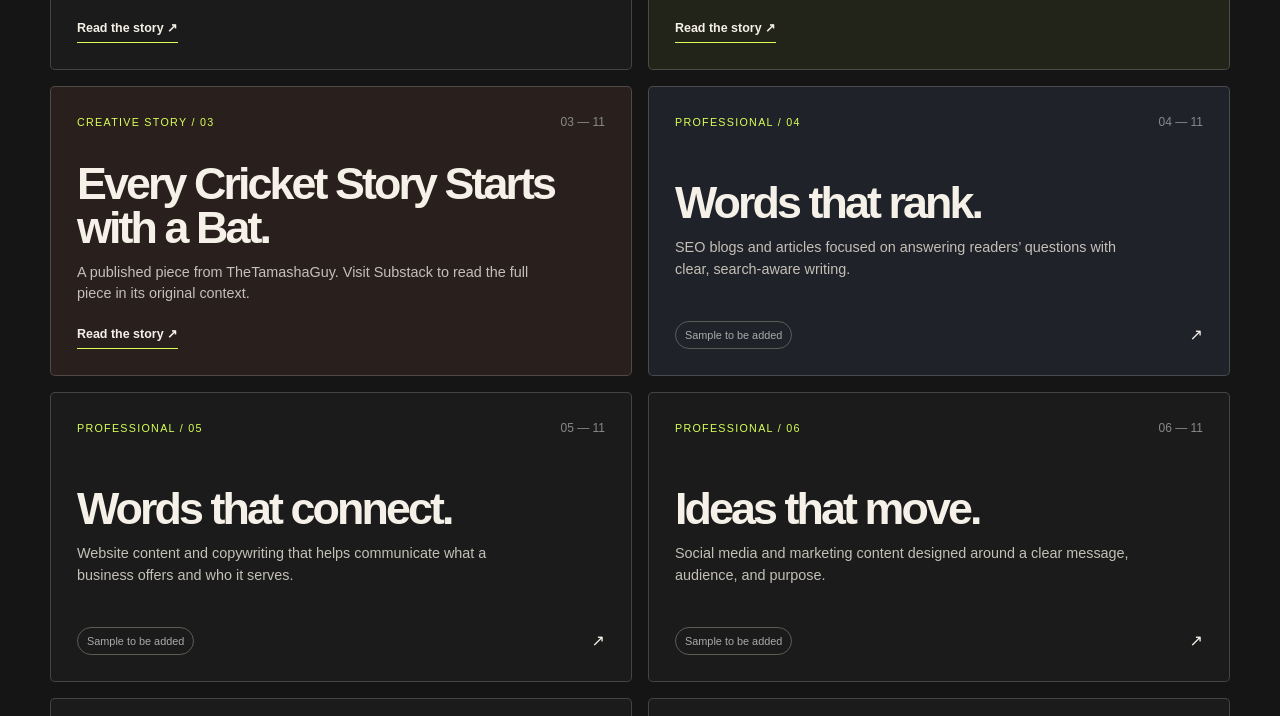
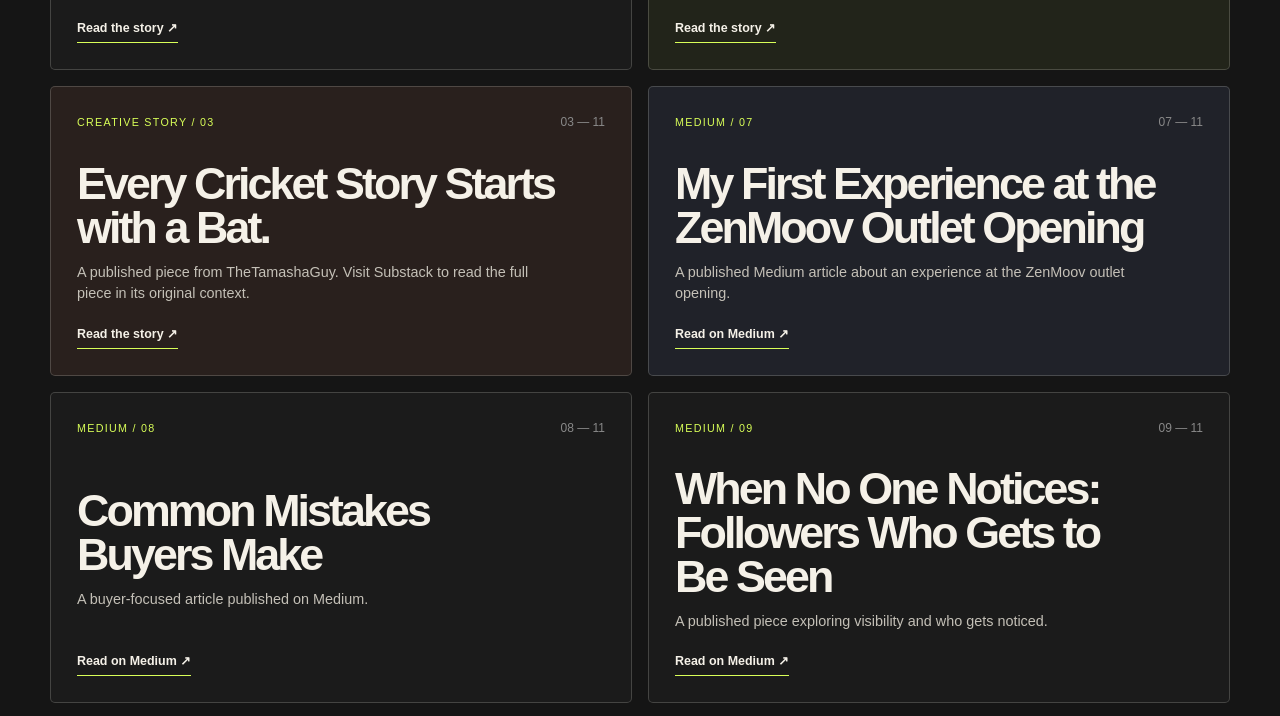
Before and after one commit to spideysskill-debug/spideysskill-debug.github.io, a plain HTML site: page index.html in a window 1280 px wide. Shown: the part 1525-2241 px from the top of the page. Drawn offline with Linux system fonts and the light colour scheme.

Commit message:
Update index.html

```diff
--- a/index.html
+++ b/index.html
@@ -39,9 +39,6 @@
     <article class="project reveal" data-category="creative"><div class="project-top"><span class="tag">Creative story / 01</span><span class="num">01 — 11</span></div><div><h3>A Child with 10rs.</h3><p>A published piece from TheTamashaGuy. Open the story to experience the writing in its original form.</p></div><div class="project-bottom"><a class="project-link" href="https://thetamashaguy.substack.com/p/a-child-with-10rs?r=86kglc&utm_campaign=post&utm_medium=web" target="_blank" rel="noopener noreferrer">Read the story ↗</a></div></article>
     <article class="project reveal" data-category="creative"><div class="project-top"><span class="tag">Creative story / 02</span><span class="num">02 — 11</span></div><div><h3>The Dumb Fuck Client.</h3><p>A published piece from TheTamashaGuy. Read the original to explore the voice, perspective, and storytelling.</p></div><div class="project-bottom"><a class="project-link" href="https://thetamashaguy.substack.com/p/the-dumb-fuck-client?r=86kglc&utm_campaign=post&utm_medium=web" target="_blank" rel="noopener noreferrer">Read the story ↗</a></div></article>
     <article class="project reveal" data-category="creative"><div class="project-top"><span class="tag">Creative story / 03</span><span class="num">03 — 11</span></div><div><h3>Every Cricket Story Starts with a Bat.</h3><p>A published piece from TheTamashaGuy. Visit Substack to read the full piece in its original context.</p></div><div class="project-bottom"><a class="project-link" href="https://thetamashaguy.substack.com/p/every-cricket-story-starts-with-a?r=86kglc&utm_campaign=post&utm_medium=web" target="_blank" rel="noopener noreferrer">Read the story ↗</a></div></article>
-    <article class="project reveal" data-category="professional"><div class="project-top"><span class="tag">Professional / 04</span><span class="num">04 — 11</span></div><div><h3>Words that rank.</h3><p>SEO blogs and articles focused on answering readers’ questions with clear, search-aware writing.</p></div><div class="project-bottom"><span class="soon">Sample to be added</span><span aria-hidden="true">↗</span></div></article>
-    <article class="project reveal" data-category="professional"><div class="project-top"><span class="tag">Professional / 05</span><span class="num">05 — 11</span></div><div><h3>Words that connect.</h3><p>Website content and copywriting that helps communicate what a business offers and who it serves.</p></div><div class="project-bottom"><span class="soon">Sample to be added</span><span aria-hidden="true">↗</span></div></article>
-    <article class="project reveal" data-category="professional"><div class="project-top"><span class="tag">Professional / 06</span><span class="num">06 — 11</span></div><div><h3>Ideas that move.</h3><p>Social media and marketing content designed around a clear message, audience, and purpose.</p></div><div class="project-bottom"><span class="soon">Sample to be added</span><span aria-hidden="true">↗</span></div></article>
     <article class="project reveal" data-category="professional"><div class="project-top"><span class="tag">Medium / 07</span><span class="num">07 — 11</span></div><div><h3>My First Experience at the ZenMoov Outlet Opening</h3><p>A published Medium article about an experience at the ZenMoov outlet opening.</p></div><div class="project-bottom"><a class="project-link" href="https://medium.com/@spideysskill/my-first-experience-at-the-zenmoov-outlet-opening-9dabd9a2b7d4?sharedUserId=spideysskill" target="_blank" rel="noopener noreferrer">Read on Medium ↗</a></div></article>
     <article class="project reveal" data-category="professional"><div class="project-top"><span class="tag">Medium / 08</span><span class="num">08 — 11</span></div><div><h3>Common Mistakes Buyers Make</h3><p>A buyer-focused article published on Medium.</p></div><div class="project-bottom"><a class="project-link" href="https://medium.com/@spideysskill/common-mistakes-buyers-make-8b768207caf8?sharedUserId=spideysskill" target="_blank" rel="noopener noreferrer">Read on Medium ↗</a></div></article>
     <article class="project reveal" data-category="professional"><div class="project-top"><span class="tag">Medium / 09</span><span class="num">09 — 11</span></div><div><h3>When No One Notices: Followers Who Gets to Be Seen</h3><p>A published piece exploring visibility and who gets noticed.</p></div><div class="project-bottom"><a class="project-link" href="https://medium.com/@spideysskill/when-no-one-notices-followers-who-gets-to-be-seen-0e3d17ac8c97?sharedUserId=spideysskill" target="_blank" rel="noopener noreferrer">Read on Medium ↗</a></div></article>
```
